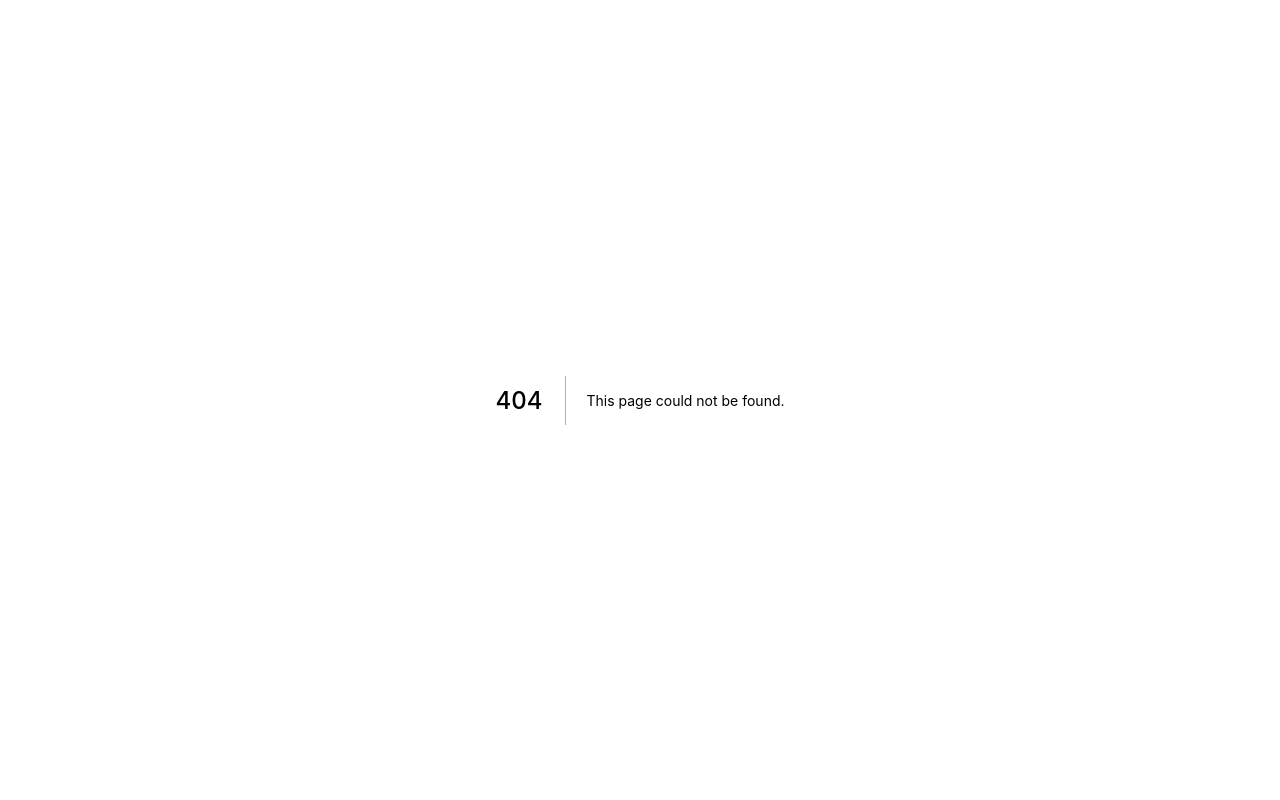
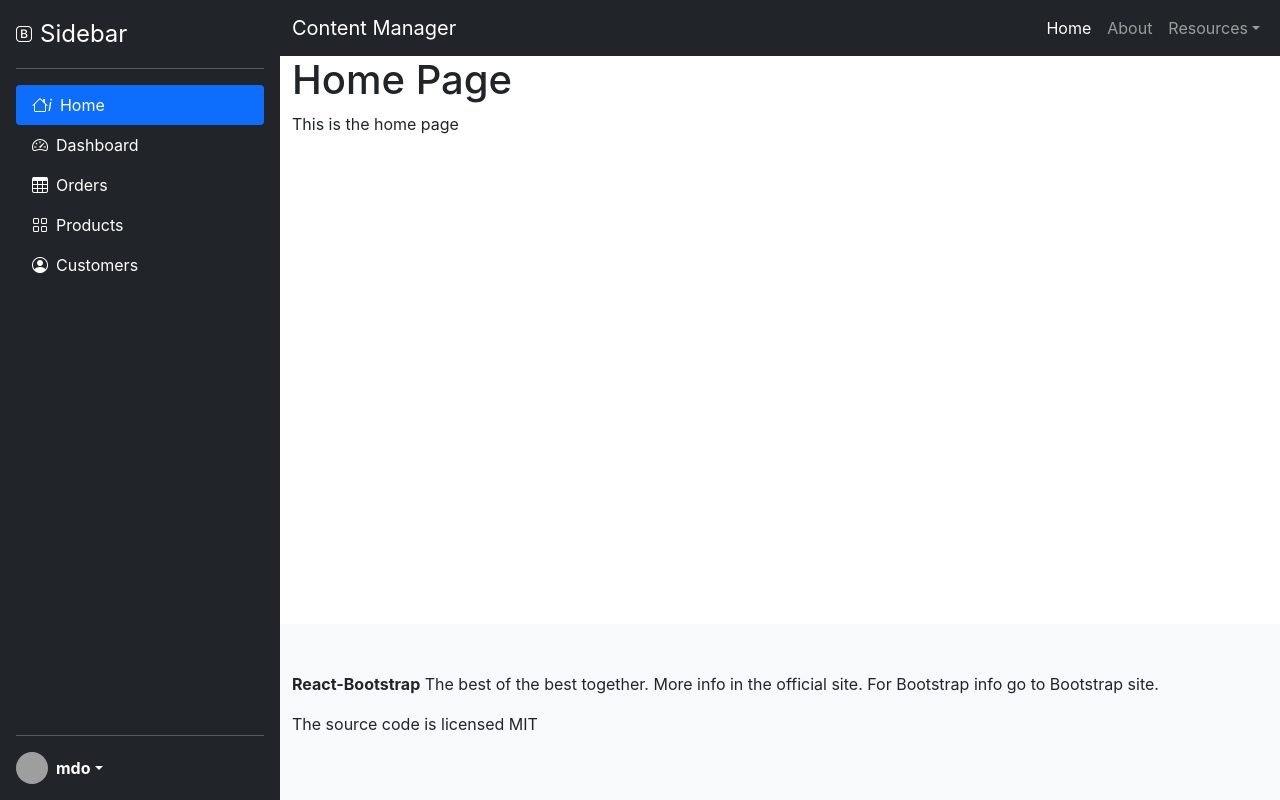
Before and after one commit to marlonfsolis/Next_App_BootstrapTemplate, a Next.js app: page /home in a window 1280 px wide. Before the commit this address had no page. Built offline with nearby package versions, Linux system fonts and the light colour scheme; grey boxes are pictures that could not be loaded.

Commit message:
First commit. Basic layout working.

```diff
--- /dev/null
+++ b/components/shared/ActiveLink.js
@@ -0,0 +1,47 @@
+import { useRouter } from 'next/router'
+import React from 'react'
+
+const ActiveLink = ({ children, exact, type, ...props }) => {
+  const router = useRouter();
+  const { asPath } = useRouter();
+  const href = props.href;
+  let childClassName = "nav-link";
+  const activeClassName = "active";
+  const isExact = exact || false;
+  let role = "button";
+
+  if (type !== "navLink" && type !== "dropdownItem") {
+    type = "navLink";
+  }
+
+  if (type === "dropdownItem") {
+    childClassName = "dropdown-item";
+    role = "";
+  }
+
+  let classes = childClassName;
+
+  if (isExact) {
+    if (href === asPath) {
+      classes = `${childClassName} ${activeClassName}`.trim();
+    }
+  } else if (asPath.startsWith(href)) {
+    classes = `${childClassName} ${activeClassName}`.trim();
+  }
+
+  const handleClick = (e) => {
+    e.preventDefault();
+    router.push(href);
+    const element = e.target.parentElement.previousElementSibling;
+    element.click();
+    // console.log(e);
+  };
+
+  return (
+    <a role={role} href={href} onClick={handleClick} className={classes}>
+      {children}
+    </a>
+  )
+}
+
+export default ActiveLink;
--- /dev/null
+++ b/components/shared/Footer.js
@@ -0,0 +1,22 @@
+import React from 'react'
+
+const Footer = () => {
+  return (
+    <>
+      <footer className="footer mt-auto py-5 bg-light">
+        <div className="container">
+          <p>
+            <strong>React-Bootstrap</strong> The best of the best together.
+            More info in the <a href="https://react-bootstrap.github.io/getting-started/introduction/">official site</a>.
+            For Bootstrap info go to <a href="https://getbootstrap.com/docs/5.1/getting-started/introduction/">Bootstrap site</a>.
+          </p>
+          <p>
+            The source code is licensed <a href="http://opensource.org/licenses/mit-license.php">MIT</a>
+          </p>
+        </div>
+      </footer>
+    </>
+  )
+}
+
+export default Footer
--- /dev/null
+++ b/components/shared/Layout.js
@@ -0,0 +1,31 @@
+import styles from "styles/Layout.module.css";
+import Head from "next/head";
+import Footer from "./Footer";
+import SideNavbar from "./SideNavBar";
+import TopNavbar from "./TopNavbar";
+import { ToastContainer } from "react-toastify";
+
+export default function Layout({ children }) {
+	return (
+		<>
+			<Head>
+				<meta name="description" content="Next application template using Bootstrap css framework." />
+				<link rel="icon" href="/favicon.ico" />
+			</Head>
+
+			<div className="d-flex flex-row vh-100">
+				<SideNavbar></SideNavbar>
+
+				<div className={styles.leftContent + " d-flex flex-column flex-fill"}>
+					<TopNavbar></TopNavbar>
+					<section id="content" className={styles.content + " flex-fill"}>
+						{children}
+					</section>
+					<Footer></Footer>
+				</div>
+			</div>
+
+			<ToastContainer position="bottom-right" autoClose={20000} hideProgressBar={true} closeOnClick theme={"colored"} />
+		</>
+	);
+}
--- /dev/null
+++ b/components/shared/SideNavBar.js
@@ -0,0 +1,60 @@
+export default function SideNavbar() {
+  return (
+    <>
+      <div className="d-flex flex-column flex-shrink-0 p-3 text-white bg-dark" style={{ width: "280px" }}>
+        <a href="#" className="d-flex align-items-center mb-3 mb-md-0 me-md-auto text-white text-decoration-none">
+          <i className="bi bi-bootstrap me-2" width="40" height="32"></i>
+          <span className="fs-4">Sidebar</span>
+        </a>
+        <hr />
+        <ul className="nav nav-pills flex-column mb-auto">
+          <li className="nav-item">
+            <a href="#" className="nav-link active" aria-current="page">
+              <i className="bi bi-house me-2" width="16" height="16">i</i>
+              Home
+            </a>
+          </li>
+          <li>
+            <a href="#" className="nav-link text-white">
+              <i className="bi bi-speedometer2 me-2" width="16" height="16"></i>
+              Dashboard
+            </a>
+          </li>
+          <li>
+            <a href="#" className="nav-link text-white">
+              <i className="bi bi-table me-2" width="16" height="16"></i>
+              Orders
+            </a>
+          </li>
+          <li>
+            <a href="#" className="nav-link text-white">
+              <i className="bi bi-grid me-2" width="16" height="16"></i>
+              Products
+            </a>
+          </li>
+          <li>
+            <a href="#" className="nav-link text-white">
+              <i className="bi bi-person-circle me-2" width="16" height="16"></i>
+              Customers
+            </a>
+          </li>
+        </ul>
+        <hr />
+        <div className="dropdown">
+          <a href="#" className="d-flex align-items-center text-white text-decoration-none dropdown-toggle" id="dropdownUser1" data-bs-toggle="dropdown" aria-expanded="false">
+            <img src="https://github.com/mdo.png" alt="" width="32" height="32" className="rounded-circle me-2" />
+            <strong>mdo</strong>
+          </a>
+          <ul className="dropdown-menu dropdown-menu-dark text-small shadow" aria-labelledby="dropdownUser1">
+            <li><a className="dropdown-item" href="#">New project...</a></li>
+            <li><a className="dropdown-item" href="#">Settings</a></li>
+            <li><a className="dropdown-item" href="#">Profile</a></li>
+            <li><hr className="dropdown-divider" /></li>
+            <li><a className="dropdown-item" href="#">Sign out</a></li>
+          </ul>
+        </div>
+      </div>
+
+    </>
+  )
+}
--- /dev/null
+++ b/components/shared/TopNavbar.js
@@ -0,0 +1,37 @@
+import React from "react";
+import Link from "next/link";
+import { useRouter } from "next/router";
+import ActiveLink from "./ActiveLink";
+import Nav from "react-bootstrap/Nav";
+import Navbar from "react-bootstrap/Navbar";
+import Container from "react-bootstrap/Container";
+import NavDropdown from "react-bootstrap/NavDropdown";
+
+export default function TopNavbar() {
+  const router = useRouter();
+
+  return (
+    <>
+      <Navbar bg="dark" variant="dark" expand="lg">
+        <Container>
+          <Navbar.Brand><Link href="/">Content Manager</Link></Navbar.Brand>
+          <Navbar.Toggle aria-controls="basic-navbar-nav" />
+          <Navbar.Collapse id="basic-navbar-nav">
+            <Nav className="me-auto"></Nav>
+            <Nav className="">
+              <ActiveLink href="/home" type="navLink" exact={true}>Home</ActiveLink>
+              <ActiveLink href="/home/about" type="navLink">About</ActiveLink>
+              <NavDropdown title="Resources" id="resources-nav-dropdown">
+                <ActiveLink href="/resources/add" type="dropdownItem">Add</ActiveLink>
+                <NavDropdown.Item href="#action/3.2">Another action</NavDropdown.Item>
+                <NavDropdown.Item href="#action/3.3">Something</NavDropdown.Item>
+                <NavDropdown.Divider />
+                <NavDropdown.Item href="#action/3.4">Separated link</NavDropdown.Item>
+              </NavDropdown>
+            </Nav>
+          </Navbar.Collapse>
+        </Container>
+      </Navbar>
+    </>
+  )
+}
--- /dev/null
+++ b/jsconfig.json
@@ -0,0 +1,5 @@
+{
+	"compilerOptions": {
+		"baseUrl": "."
+	}
+}
--- a/package.json
+++ b/package.json
@@ -1,5 +1,5 @@
 {
-  "name": "next_app_template",
+	"name": "next_app_bootstrap_template",
 	"version": "0.1.0",
 	"private": true,
 	"scripts": {
@@ -11,7 +11,9 @@
 	"dependencies": {
 		"next": "12.1.6",
 		"react": "18.1.0",
-    "react-dom": "18.1.0"
+		"react-bootstrap": "^2.4.0",
+		"react-dom": "18.1.0",
+		"react-toastify": "^9.0.4"
 	},
 	"devDependencies": {
 		"eslint": "8.17.0",
--- a/pages/_app.js
+++ b/pages/_app.js
@@ -1,7 +1,12 @@
 import '../styles/globals.css'
+import SSRProvider from 'react-bootstrap/SSRProvider';
 
 function MyApp({ Component, pageProps }) {
-  return <Component {...pageProps} />
+  return (
+    <SSRProvider>
+      <Component {...pageProps} />
+    </SSRProvider>
+  )
 }
 
 export default MyApp
--- /dev/null
+++ b/pages/home/index.js
@@ -0,0 +1,12 @@
+import Layout from "components/shared/layout";
+
+export default function Home() {
+  return (
+    <Layout>
+      <main className="container">
+        <h1>Home Page</h1>
+        <p>This is the home page</p>
+      </main>
+    </Layout>
+  );
+}
--- /dev/null
+++ b/styles/Layout.module.css
@@ -0,0 +1,7 @@
+.leftContent {
+	border: 0px red solid;
+}
+
+.content {
+	border: 0px red solid;
+}
--- a/styles/globals.css
+++ b/styles/globals.css
@@ -1,16 +1,19 @@
+@import url("https://cdn.jsdelivr.net/npm/bootstrap@5.1.3/dist/css/bootstrap.min.css");
+@import url("https://cdn.jsdelivr.net/npm/bootstrap-icons@1.8.2/font/bootstrap-icons.css");
+@import "react-toastify/dist/ReactToastify.min.css";
+
 html,
 body {
-  padding: 0;
-  margin: 0;
-  font-family: -apple-system, BlinkMacSystemFont, Segoe UI, Roboto, Oxygen,
-    Ubuntu, Cantarell, Fira Sans, Droid Sans, Helvetica Neue, sans-serif;
+	padding: 0;
+	margin: 0;
+	font-family: -apple-system, BlinkMacSystemFont, Segoe UI, Roboto, Oxygen, Ubuntu, Cantarell, Fira Sans, Droid Sans, Helvetica Neue, sans-serif;
 }
 
 a {
-  color: inherit;
-  text-decoration: none;
+	color: inherit;
+	text-decoration: none;
 }
 
 * {
-  box-sizing: border-box;
+	box-sizing: border-box;
 }
```
Also changed, not shown: components/home/MyHomeComponent.js (added), 2 other files (tests, documents, lock files or other folders). Lines whose indentation alone changed are shown as unchanged.
